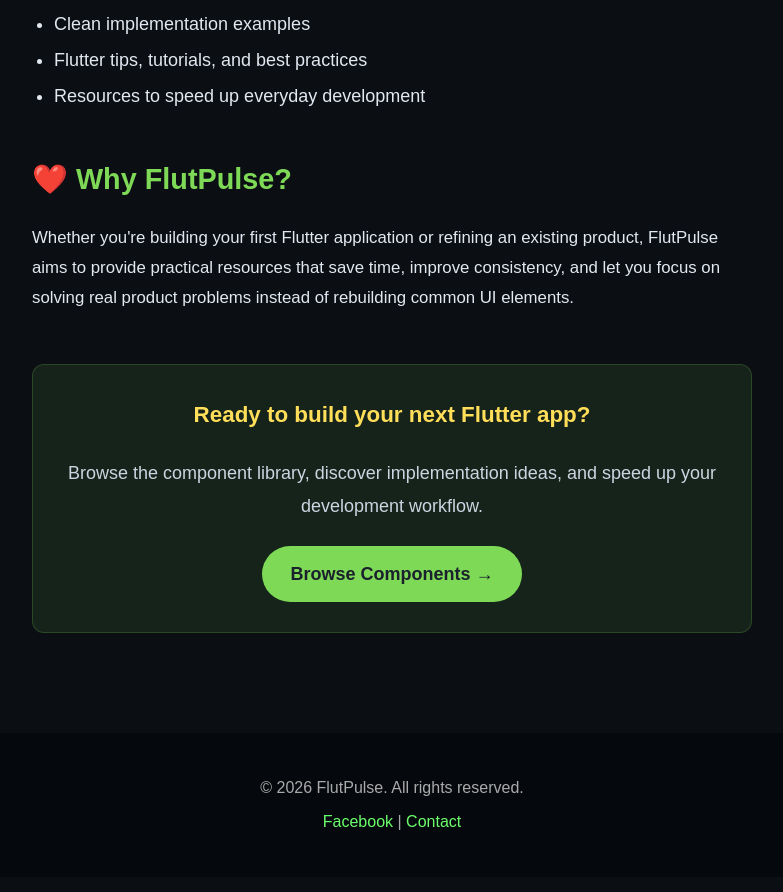
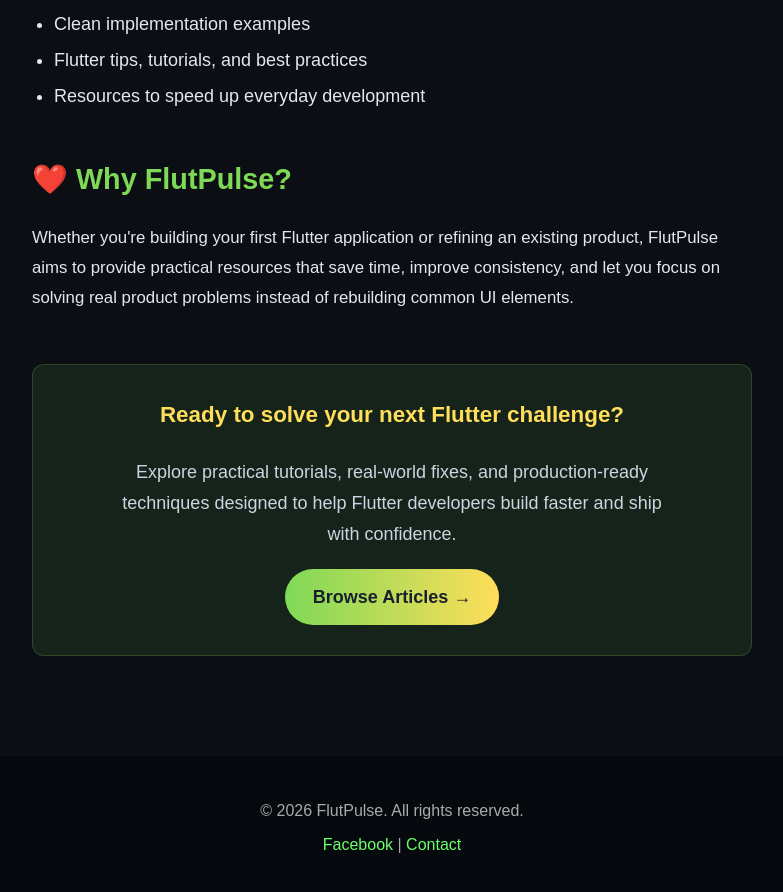
Before and after one commit to ahmloutfy/flutpulse, a Jekyll site: the page built from about.md, in a window 1280 px wide and 900 px high, scrolled down 1237 px. Shown: the top 892 px of the window, without its empty margins (248-1031 px from the left). Built offline with Jekyll 4.4.1, drawn with Linux system fonts in a browser that asks for light colours.

Commit message:
Update about.md

```diff
--- a/about.md
+++ b/about.md
@@ -80,22 +80,19 @@
         </p>
     </section>
 
-    <div style="text-align:center; margin-top:50px; background:rgba(126,217,87,.1); padding:30px; border-radius:12px; border:1px solid rgba(126,217,87,.2);">
+    <div style="text-align: center; margin-top: 50px; background: rgba(126, 217, 87, 0.1); padding: 30px; border-radius: 12px; border: 1px solid rgba(126, 217, 87, 0.2);">
+    <h3 style="margin-top: 0; font-size: 1.4rem; color: #FFDE59;">
+        Ready to solve your next Flutter challenge?
+    </h3>
 
-        <h3 style="margin-top:0; font-size:1.4rem; color:#FFDE59;">
-            Ready to build your next Flutter app?
-        </h3>
+    <p style="color: #cbd5e1; margin-bottom: 20px; line-height: 1.7; max-width: 560px; margin-left: auto; margin-right: auto;">
+        Explore practical tutorials, real-world fixes, and production-ready techniques designed to help Flutter developers build faster and ship with confidence.
+    </p>
 
-        <p style="color:#cbd5e1; margin-bottom:24px;">
-            Browse the component library, discover implementation ideas,
-            and speed up your development workflow.
-        </p>
-
-        <a href="{{ '/' | relative_url }}"
-           style="background:#7ED957; color:#1a202c; padding:12px 28px; font-weight:600; border-radius:30px; text-decoration:none; display:inline-block;">
-            Browse Components →
-        </a>
-
-    </div>
+    <a href="{{ '/' | relative_url }}"
+       style="background: linear-gradient(90deg, #7ED957, #FFDE59); color: #1a202c; padding: 12px 28px; font-weight: bold; border-radius: 30px; text-decoration: none; display: inline-block; transition: 0.3s;">
+        Browse Articles →
+    </a>
+</div>
 
 </div>
```
